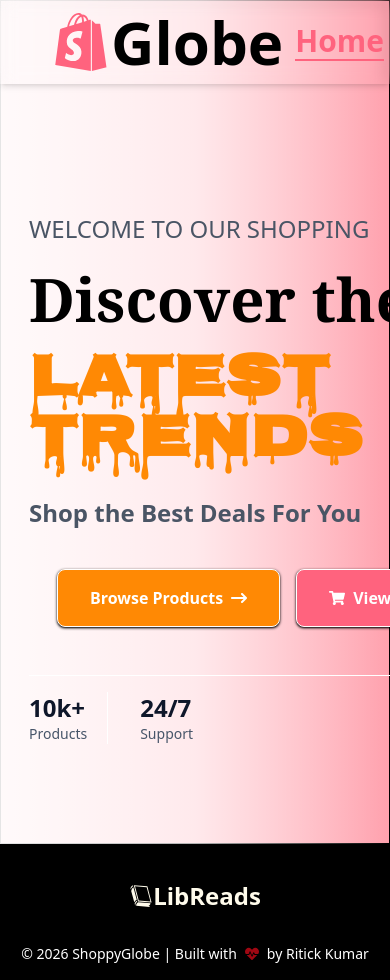
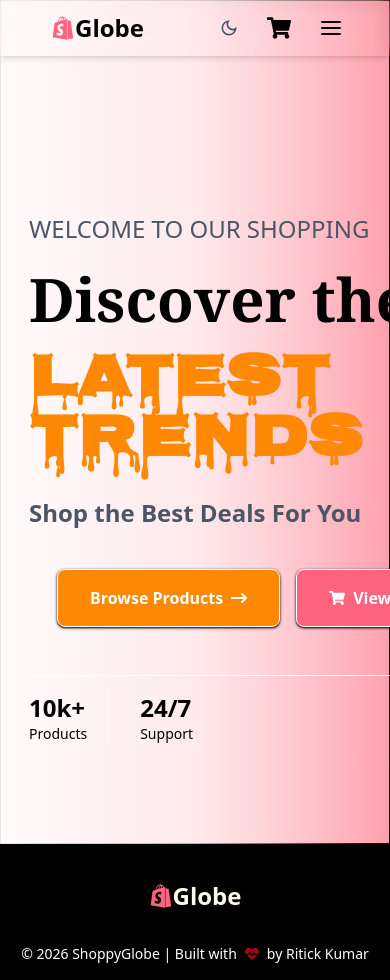
Before and after one commit to ritickkumar08/shoppyGlobe, a React (Vite) app: page / in a window 390 px wide. Shown: the top 980 px of the page. Built offline with nearby package versions, Linux system fonts and the light colour scheme; a web font is replaced by a local one.

Commit message:
added the empty cart

```diff
--- a/src/components/Cart.jsx
+++ b/src/components/Cart.jsx
@@ -1,6 +1,37 @@
 import React from 'react'
+import {useSelector} from 'react-redux' //<MdOutlineProductionQuantityLimits />
+
+//icons import
+import { CiShoppingBasket } from "react-icons/ci"; //
+import { FaSadTear } from "react-icons/fa";
+import { Link } from 'react-router-dom';
 
 function Cart() {
+
+    // Single source of truth: Redux
+    const cartItems = useSelector((state) => state.cart.items);
+    // console.log(cartItems);
+
+    // Empty cart state (early return)
+    if(!cartItems.length){
+        return(
+            <div className='min-h-screen flex items-center justify-center bg-gradient-to-r  from-rose-50 to-rose-100 dark:bg-dark-bg px-6'>
+                <div className='max-w-xl w-full text-center space-y-8 p-12 dark:bg-dark-surface rounded-3xl shadow-black shadow-lg '>
+                    {/* icon of a cart */}
+                    <div className='w-fit mx-auto'>
+                        <CiShoppingBasket  size={152} className='text-rose-400'/>
+                    </div>
+                    {/* div conating a text and a button to browse products */}
+                    <div>
+                        <p className='flex items-center gap-2 text-xl font-serif font-medium justify-center'>Your basket Feels <FaSadTear size={30}  className=' text-yellow-400'/></p>
+                        <div className='mt-6'>
+                            <Link to='/products' className='text-xl font-serif font-medium justify-center bg-black px-8 py-4 text-white rounded-2xl shadow-md shadow-black hover:bg-gray-700 hover:shadow-lg'>Add something.</Link>
+                        </div>
+                    </div>
+                </div>
+            </div>
+        )
+    }
     return (
         <div>
             cart
--- a/src/components/Footer.jsx
+++ b/src/components/Footer.jsx
@@ -1,6 +1,7 @@
 // footer.jsx
 // a component to display footer for the webpage.
 // will be shown on every navigating page.
+import { FaShopify } from "react-icons/fa"
 
 import React from 'react'
 import { GiBlackBook } from "react-icons/gi";
@@ -12,7 +13,7 @@ function Footer() {
         <footer className='w-full bg-black py-4 px-4'>
             <div className='max-w-6xl mx-auto flex flex-col sm:flex-row justify-between items-center gap-3 text-center sm:text-left'>
                 {/* Logo */}
-                <h1 className="flex items-center text-2xl sm:text-4xl font-bold p-5 text-amber-50 cursor-pointer"><span><GiBlackBook /></span><span className="">Lib</span>Reads</h1>
+                <h1 className="flex items-center text-2xl sm:text-4xl font-bold p-5 text-amber-50 cursor-pointer"><FaShopify className=' text-rose-400'/>Globe</h1>
 
                 {/* footer text and designer */}
                 <p className='text-white text-sm sm:text-base flex items-center justify-center'>© 2026 ShoppyGlobe | Built with  <FaHeartbeat className='text-red-800 mx-2'/>  by Ritick Kumar</p>
--- a/src/components/Header.jsx
+++ b/src/components/Header.jsx
@@ -1,44 +1,161 @@
-import React from 'react'
+import React, { useEffect, useState } from 'react'
+
+//icons import
 import { FaShopify } from "react-icons/fa"
 import { FaShoppingCart } from "react-icons/fa";
 import { MdOutlineLightMode } from "react-icons/md";
 import { MdOutlineDarkMode } from "react-icons/md";
+import { FiMenu } from "react-icons/fi";
+import { ImCross } from "react-icons/im";
 
+//react router dom imports
 import { NavLink } from "react-router-dom"
+//redux import
+import {useSelector} from 'react-redux'
 
 function Header() {
+    const [open,setOpen] = useState(false); //state to handle the mobile menu is open or close
+    const [dark, setDark] = useState(()=>{ //to keep a check on the theme of the webapp
+        return localStorage.getItem('theme') === 'dark'
+    });
+
+    const cartItems = useSelector((state => state.cart.totalQuantity))
+    console.log(cartItems);
+
+
+    //to choose for the dark and light theme
+    useEffect(()=>{
+        const root = document.documentElement
+        if(dark){
+            root.classList.add('dark')
+            localStorage.setItem('theme', 'dark')
+        }else{
+            root.classList.remove('dark')
+            localStorage.setItem('theme', 'light')
+        }
+    },[dark])
+
+    // Close mobile menu on resize to desktop
+    useEffect(() => {
+        const handleResize = () => {
+        if (window.innerWidth >= 768) setOpen(false);
+        };
+
+        window.addEventListener("resize", handleResize);
+        return () => window.removeEventListener("resize", handleResize);
+    }, []);
+
+
     return (
-        <nav className="fixed inset-x-0 top-0 z-50 backdrop-blur-sm shadow-md">
+        <nav className="fixed inset-x-0 top-0 z-50 backdrop-blur-sm shadow-md dark:dark-shadow-md dark:border-dark-border dark:bg-dark-surface transition-colors">
             <div className='flex justify-between items-center max-w-4/5 mx-auto transition-all duration-300'>
                 {/* icon or logo */}
                 <NavLink to='/'
-                className='flex items-center text-6xl p-3 font-semibold'>
+                className='flex items-center text-2xl sm:text-6xl p-3 font-semibold dark:text-dark-primary'>
                     <FaShopify className=' text-rose-400'/>Globe
                 </NavLink>
     {/*className={({isActive}) =>`text-3xlcursor-pointer hover:border-b ${isActive ? "text-amber-400":"text-amber-100"}`} */}
 
                 {/* pages navigation button */}
-                <div className='flex items-center gap-6 text-2xl font-semibold'>
+                <div className='hidden md:flex items-center gap-6 text-2xl font-semibold'>
                     {/* home buttton */}
-                    <NavLink to='/' className={({isActive})=> `hover:border-b-2  ${isActive ? "text-rose-400 border-b-2 text-3xl" : ""}`}>Home</NavLink>
+                    <NavLink to='/' className={({isActive})=> `hover:border-b-2  ${isActive ? "text-rose-400 border-b-2 text-3xl" : ""} dark:text-dark-text hover:text-light-primary dark:hover:text-dark-primary`}>Home</NavLink>
                     {/* products page link */}
-                    <NavLink to='/Products' className={({isActive})=> `hover:border-b-2 ${isActive ? "text-rose-400 border-b-2 text-3xl" : ""}`}>Products</NavLink>
+                    <NavLink to='/Products' className={({isActive})=> `hover:border-b-2 ${isActive ? "text-rose-400 border-b-2 text-3xl" : ""} dark:text-dark-text hover:text-light-primary dark:hover:text-dark-primary`}>Products</NavLink>
                     {/* checkout page link */}
-                    <NavLink to='/CheckOut' className={({isActive})=> `hover:border-b-2 ${isActive ? "text-rose-400 border-b-2 text-3xl" : ""}`}>Checkout</NavLink>
+                    <NavLink to='/CheckOut' className={({isActive})=> `hover:border-b-2 ${isActive ? "text-rose-400 border-b-2 text-3xl" : ""} dark:text-dark-text hover:text-light-primary dark:hover:text-dark-primary`}>Checkout</NavLink>
                 </div>
 
                 {/* two buttons one for mode and the other is cart */}
                 <div className='flex items-center text-2xl gap-5'>
                     {/* button to switch between light and dark mode */}
-                    <button>
-                        <MdOutlineLightMode />
-                        {/* <MdOutlineDarkMode /> */}
+                    <button
+                        onClick={() => setDark((prev) => !prev)}
+                        className="p-2 rounded-lg dark:hover:bg-dark-border"
+                        aria-label="Toggle theme"
+                    >
+                    {dark ? (
+                        <MdOutlineLightMode className="w-5 h-5 text-yellow-500" />
+                        ) : (
+                        <MdOutlineDarkMode className="w-5 h-5 text-slate-600" />
+                        )}
                     </button>
                     {/* the button to navigate to the cart */}
                     <NavLink to='cart'
-                    className={({isActive})=> `hover:border-b-2 ${isActive ? "text-3xl" : ""}`}>
+                    className={({isActive})=> `hover:border-b-2 ${isActive ? "text-3xl text-rose-400" : ""} dark:hover:bg-dark-border`}>
                         <FaShoppingCart/>
                     </NavLink>
+
+                    {/* MOBILE MENU BUTTON */}
+                    <button
+                    onClick={() => setOpen(true)}
+                    className="md:hidden p-2 rounded-lg dark:hover:bg-dark-border"
+                    aria-label="Open menu">
+                        <FiMenu className="w-6 h-6 text-light-text dark:text-dark-text" />
+                    </button>
+                </div>
+            </div>
+
+            {/* MOBILE OVERLAY */}
+            <div
+                className={`fixed inset-0 z-40 md:hidden transition-all duration-300 ${
+                open
+                    ? "visible opacity-100 bg-black/40 backdrop-blur-sm"
+                    : "invisible opacity-0"
+                }`}
+                onClick={() => setOpen(false)}
+            >
+                {/* DRAWER */}
+                <div
+                className={`absolute right-0 top-0 h-full w-3/4 max-w-xs bg-light-surface dark:bg-dark-surface shadow-2xl transition-transform duration-300 ${
+                    open ? "translate-x-0" : "translate-x-full"
+                }`}
+                onClick={(e) => e.stopPropagation()}
+                >
+                <div className="flex h-16 items-center justify-between px-4 border-b">
+                    <span className="text-xl font-bold dark:text-dark-primary">
+                    Menu
+                    </span>
+                    <button onClick={() => setOpen(false)}>
+                    <ImCross className="w-6 h-6 dark:text-dark-text" />
+                    </button>
+                </div>
+
+                <div className="flex flex-col gap-2 p-4 font-semibold">
+                    {[
+                    { to: "/", label: "Home" },
+                    { to: "/products", label: "Products" },
+                    { to: "/checkout", label: "Checkout" },
+                    ].map(({ to, label }) => (
+                    <NavLink
+                        key={to}
+                        to={to}
+                        onClick={() => setOpen(false)}
+                        className={({ isActive }) =>
+                        `p-3 rounded-xl ${
+                            isActive
+                            ? "dark:bg-dark-primary/10 dark:text-dark-primary"
+                            : "dark:text-dark-text dark:hover:bg-dark-border/50"
+                        }`
+                        }
+                    >
+                        {label}
+                    </NavLink>
+                    ))}
+
+                    <NavLink
+                    to="/cart"
+                    onClick={() => setOpen(false)}
+                    className="flex items-center justify-between p-3 rounded-xl text-light-text dark:text-dark-text hover:bg-light-border/50 dark:hover:bg-dark-border/50"
+                    >
+                    <span>My Cart</span>
+                    {cartItems > 0 && (
+                        <span className="h-6 w-6 flex items-center justify-center rounded-full bg-dark-primary text-xs font-bold text-black">
+                        {cartItems}
+                        </span>
+                    )}
+                    </NavLink>
+                </div>
                 </div>
             </div>
         </nav>
--- a/src/index.css
+++ b/src/index.css
@@ -2,28 +2,8 @@
 
 
 @custom-variant dark (&:where(.dark, .dark *));
-@keyframes slideUp {
-  from {
-    opacity: 0;
-    transform: translateY(30px);
-  }
-  to {
-    opacity: 1;
-    transform: translateY(0);
-  }
-}
 
-.animate-slide-up {
-  animation: slideUp 0.6s ease-out forwards;
-}
-/* ===== SHOPPE DARK THEME ===== */
 @theme {
---breakpoint-xxs:300px;
-     --breakpoint-xs: 420px;
-     --breakpoint-sm: 640px;
-     --breakpoint-md: 768px;
-      --breakpoint-lg: 1024px;
-      --breakpoint-xl: 1280px;
 
   /* dark theme colors */
 
@@ -35,21 +15,6 @@
   --color-dark-text: #e5e7eb;
   --color-dark-muted: #94a3b8;
   --color-dark-border: #1e293b;
-
-  /* light theme colors */
- /* Adjusted light theme colors */
---color-light-primary: #2dd4bf;   /* Your signature Teal */
---color-light-secondary: #60a5fa;
---color-light-accent: #fbbf24;
-
-/* Changed from pure #ffffff to a soft slate/teal tint */
---color-light-bg: #f0f9f9;
-/* Changed to a more distinct "card" color with a primary tint */
---color-light-surface: #e6f4f4;
-
---color-light-text: #0f172a;     /* Deep slate for better contrast */
---color-light-muted: #475569;    /* Clearer muted text */
---color-light-border: #cbd5e1;   /* More visible borders */
-
+  /* --color-dark-shadow: "#" */
 
 }
--- a/src/routes/Router.jsx
+++ b/src/routes/Router.jsx
@@ -14,7 +14,7 @@ const Products = lazy(() => import('../pages/Products'))
 // import ProductDetailsPage from "../pages/ProductDetailsPage";
 const ProductDetailsPage = lazy(()=> import("../pages/ProductDetailsPage"))
 // import Cart from '../pages/Cart'
-const Cart = lazy(()=>import('../pages/Cart'))
+const CartPage = lazy(()=>import('../pages/CartPage'))
 // import CheckOut from '../pages/CheckOut'
 const CheckOut = lazy(()=> import('../pages/CheckOut'))
 
@@ -52,7 +52,7 @@ const router = createBrowserRouter([
             },
             {
                 path: 'cart',
-                element:withSuspense(Cart),
+                element:withSuspense(CartPage),
             },
             {
                 path: 'checkout',
```
